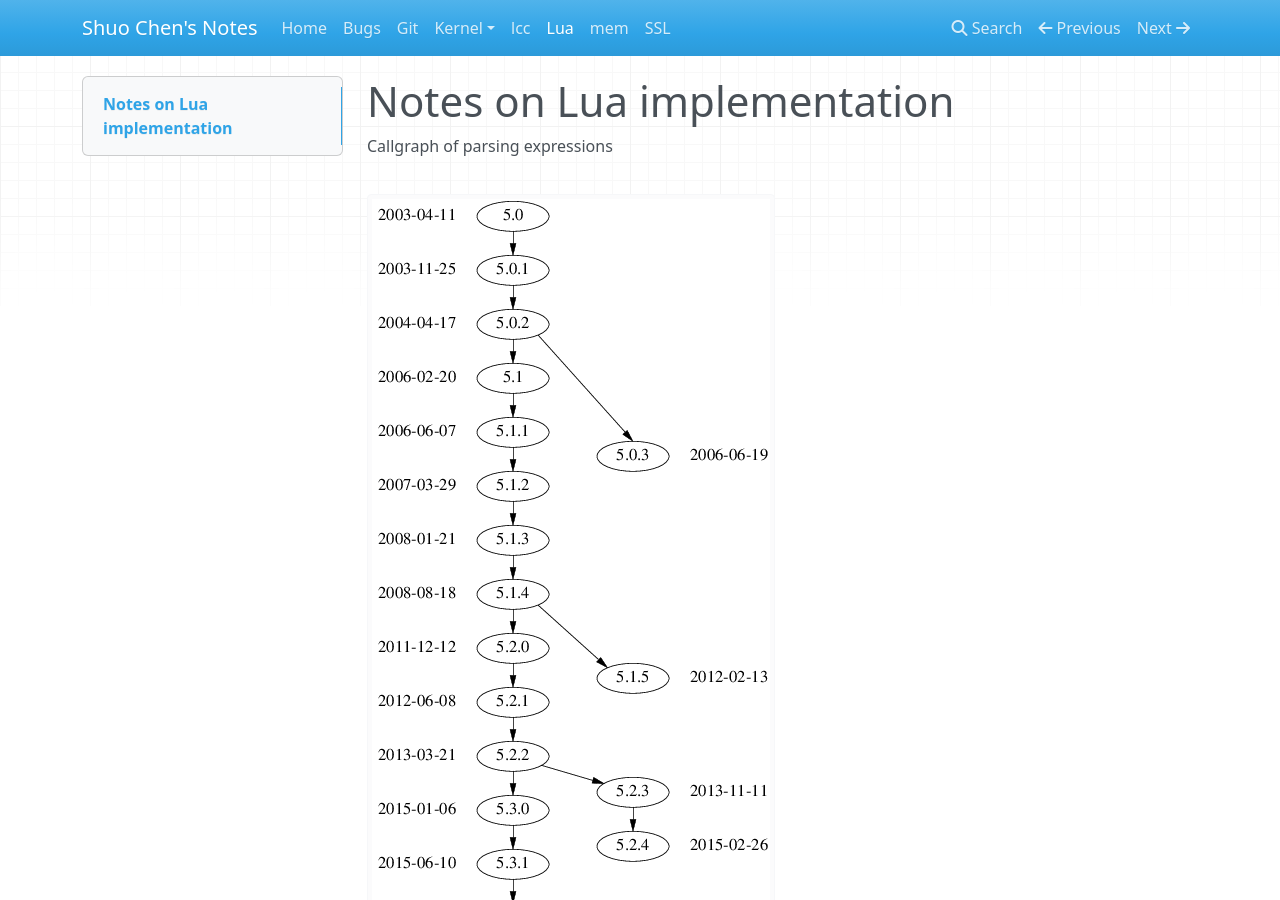
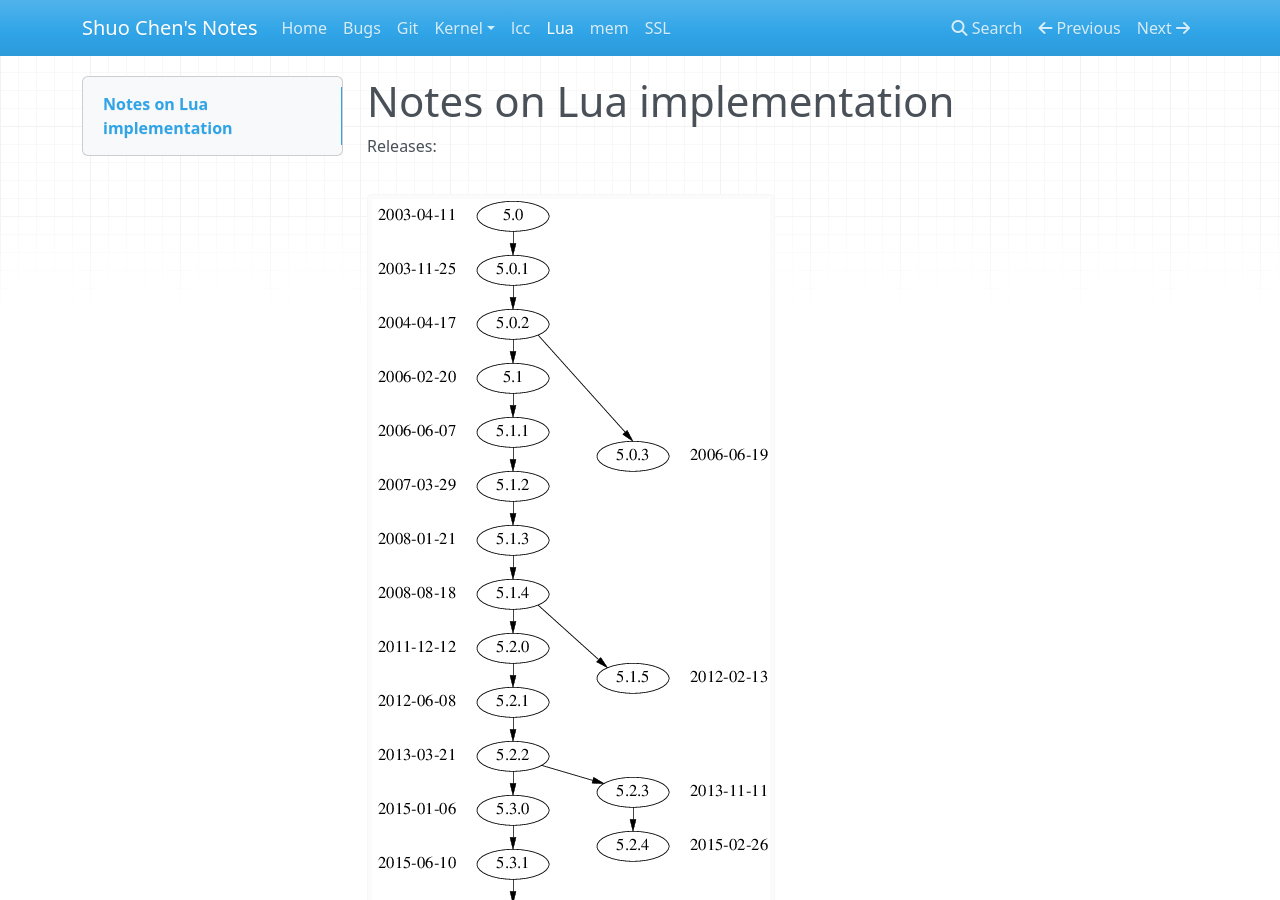
Before and after one commit to chenshuo/notes, an MkDocs documentation site: the page built from docs/lua.md, in a window 1280 px wide and 900 px high. Built offline with MkDocs 1.6.1, drawn with Linux system fonts in a browser that asks for light colours; nearby versions of some CDN libraries; old or Windows-style settings are respelled for this version of MkDocs.

```diff
--- a/docs/lua.md
+++ b/docs/lua.md
@@ -1,6 +1,6 @@
 # Notes on Lua implementation
 
-Callgraph of parsing expressions
+Releases:
 
 ![releases](lua/releases.png)
 
```
Also changed, not shown: docs/mem.md (+1 -0 lines).
